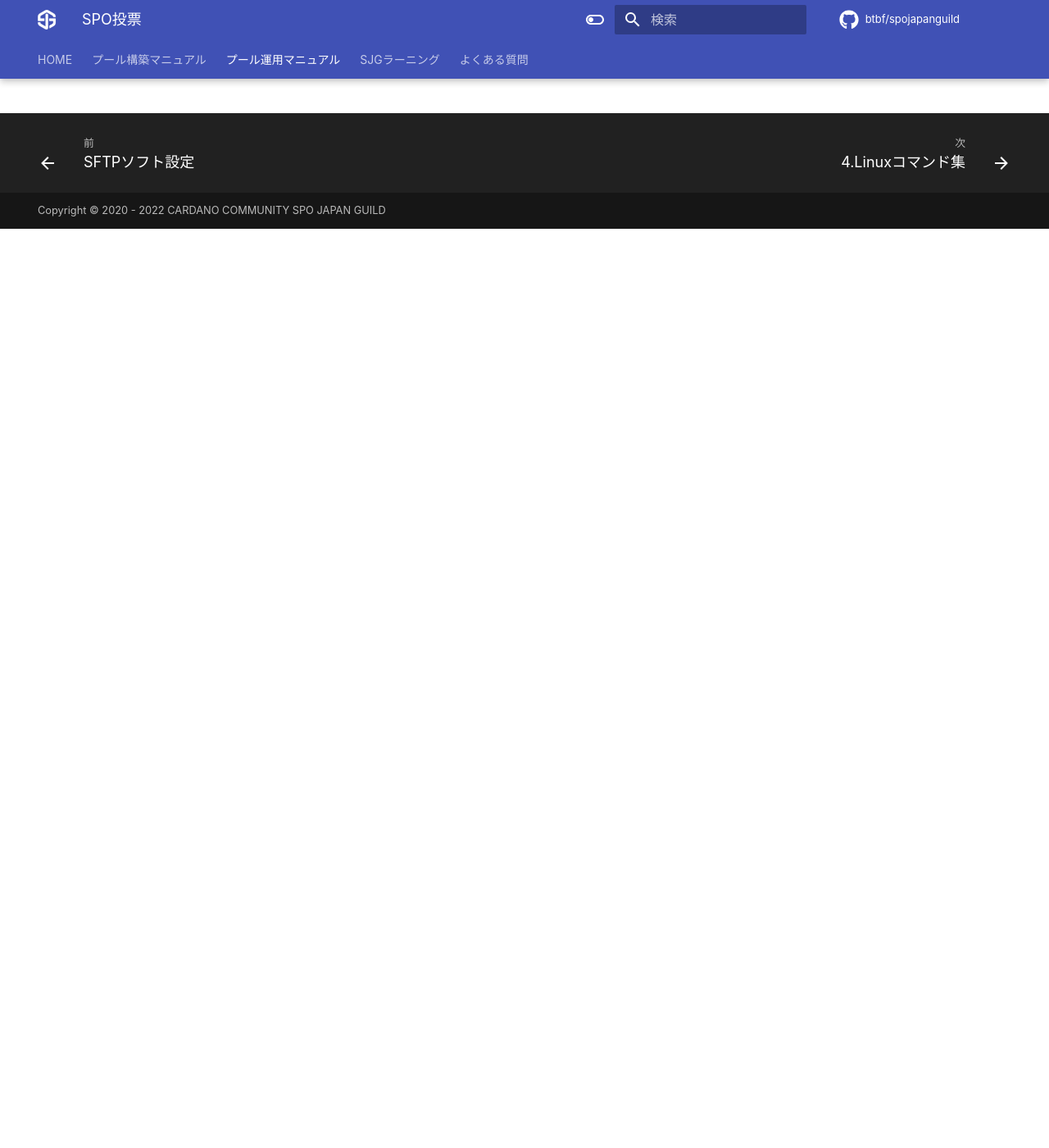
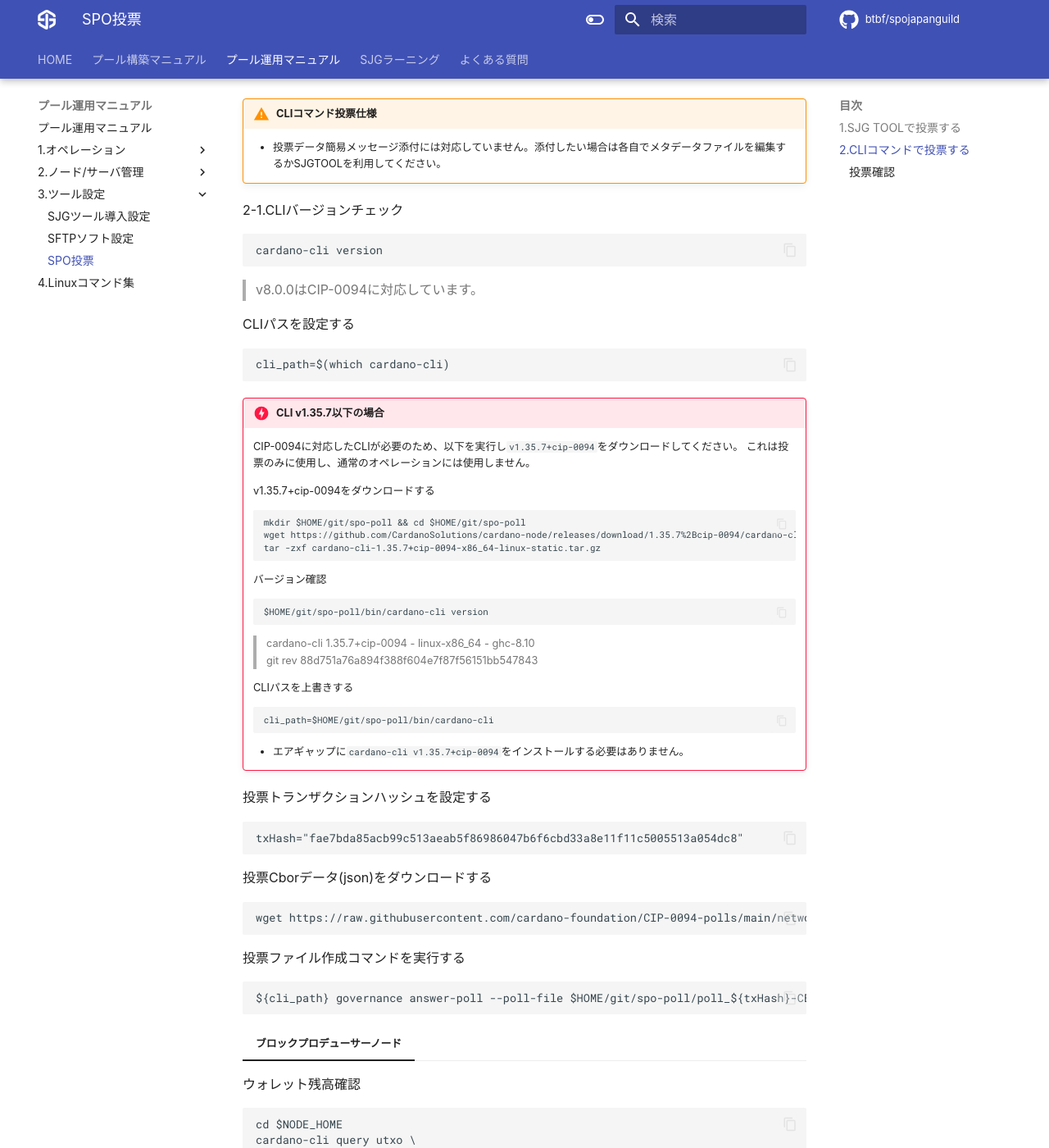
Before and after one commit to btbf/spojapanguild, an MkDocs documentation site: the page built from docs/operation/spo-poll.md, in a window 1280 px wide and 1400 px high, scrolled down 1121 px. Shown: the whole window at 82% size. Built offline with MkDocs 1.6.1 and Material for MkDocs 9.7.7, drawn with Linux system fonts in a browser that asks for light colours; comment, search, counter and statistics services are not loaded; some of the changed text lies outside the part shown.

Commit message:
SPO投票実装

````diff
--- a/docs/operation/spo-poll.md
+++ b/docs/operation/spo-poll.md
@@ -1,111 +1,182 @@
 # カルダノ財団SPO投票マニュアル
 
-!!! warning "概要"
-    * SJG TOOLに統合します。
-<!--
-## 投票用CLIインストール
-投票用cardano-cli v8.0.0のインストールスクリプトを実行する
-スクリプト内の指示に従って下さい。
-=== "BP"
+!!! note "概要"
+    * 投票トランザクション [fae7bda85acb99c513aeab5f86986047b6f6cbd33a8e11f11c5005513a054dc8](https://jp.cexplorer.io/tx/fae7bda85acb99c513aeab5f86986047b6f6cbd33a8e11f11c5005513a054dc8/metadata#data)
+    * 投票期限：413エポック終了まで
+    * CIP-0094ダッシュボード
+    Adastat.net [[Mainnet]](https://adastat.net/polls) / Cardanoscan.io [[Mainnet]](https://cardanoscan.io/spo-polls/)
+    * トランザクション手数料のみで投票できます
+    * CIP-0094に対応したcardano-cli(v1.35.7+cip-0094 または v8.0.0)が必要です
+    * 投票は初回１回のみが有効です。
+
+## 1.SJG TOOLで投票する
+
+!!! Question "SJG TOOL投票仕様"
+    * 投票データに簡易メッセージを添付可能！
+    [ADASTAT](https://adastat.net/polls/96861fe7da8d45ba5db95071ed3889ed1412929f33610636c072a4b5ab550211)に実装された投票データ簡易メッセージを表示できます。
+    * インストール済みのCLIがCIP-0094非対応の場合は、`cardano-cli v1.35.7+cip-0094`を別途自動インストールします。これは投票のみに使用し、通常のオペレーションには使用しません。
+    * エアギャップに`cardano-cli v1.35.7+cip-0094`をインストールする必要はありません。
+    * 投票内容の自動翻訳はAPI自動翻訳のため、正しい日本語になっていない場合があります。
+
+1-1. SJG TOOLを起動し、v5.3へアップグレードしてください。
+
+1-2. `[5] SPO投票ツール` を選択してください
+
+1-3. 投票トランザクションハッシュを入力してください
+
+```
+fae7bda85acb99c513aeab5f86986047b6f6cbd33a8e11f11c5005513a054dc8
+```
+
+1-4. 画面の指示に従って進めてください。(中断することも可能です)
+
+1-5. 投票確認
+CIP-0094ダッシュボードで自身の投票を確認してみましょう！
+    Adastat.net [[Mainnet]](https://adastat.net/polls) / Cardanoscan.io [[Mainnet]](https://cardanoscan.io/spo-polls/)
+
+以上です。
+
+## 2.CLIコマンドで投票する
+!!! Warning "CLIコマンド投票仕様"
+    * 投票データ簡易メッセージ添付には対応していません。添付したい場合は各自でメタデータファイルを編集するかSJGTOOLを利用してください。
+
+2-1.CLIバージョンチェック
+```
+cardano-cli version
+```
+> v8.0.0はCIP-0094に対応しています。
+
+CLIパスを設定する
+```
+cli_path=$(which cardano-cli)
+```
+
+!!! Danger "CLI v1.35.7以下の場合"
+    CIP-0094に対応したCLIが必要のため、以下を実行し`v1.35.7+cip-0094`をダウンロードしてください。 これは投票のみに使用し、通常のオペレーションには使用しません。
+
+    v1.35.7+cip-0094をダウンロードする
     ```
-    mkdir "${HOME}/git/spo-poll";cd "${HOME}/git/spo-poll"
-    curl -sS -o build_CCLI8.sh https://raw.githubusercontent.com/btbf/CIP-0094-polls/main/scripts/build_CCLI8.sh
-    chmod 755 build_CCLI8.sh
-    ./build_CCLI8.sh
+    mkdir $HOME/git/spo-poll && cd $HOME/git/spo-poll
+    wget https://github.com/CardanoSolutions/cardano-node/releases/download/1.35.7%2Bcip-0094/cardano-cli-1.35.7+cip-0094-x86_64-linux-static.tar.gz
+    tar -zxf cardano-cli-1.35.7+cip-0094-x86_64-linux-static.tar.gz
+    ```
+    バージョン確認
+    ```
+    $HOME/git/spo-poll/bin/cardano-cli version
+    ```
+    > cardano-cli 1.35.7+cip-0094 - linux-x86_64 - ghc-8.10
+    > git rev 88d751a76a894f388f604e7f87f56151bb547843
+
+    CLIパスを上書きする
+    ```
+    cli_path=$HOME/git/spo-poll/bin/cardano-cli
     ```
 
-ビルドされた gitハッシュは以下の通りです
-``` { .yaml .no-copy }
-cardano-cli 8.0.0 - linux-x86_64 - ghc-8.10
-git rev 0000000000000000000000000000000000000000
+    * エアギャップに`cardano-cli v1.35.7+cip-0094`をインストールする必要はありません。
+
+
+投票トランザクションハッシュを設定する
 ```
-> 既存のCLIとは別ディレクトにインストールされます。
-> ${HOME}/.local/bin/CIP-0094/cardano-cli
+txHash="fae7bda85acb99c513aeab5f86986047b6f6cbd33a8e11f11c5005513a054dc8"
+```
 
-## 投票用ツール起動
-``` { .yaml .no-copy }
-Using /home/user/.local/bin/CIP-0094/cardano-cli version 8.0.0 ...
-   _____ ____  ____                    ____
-  / ___// __ \/ __ \      ____  ____  / / /
-  \__ \/ /_/ / / / /_____/ __ \/ __ \/ / /
- ___/ / ____/ /_/ /_____/ /_/ / /_/ / / /
-/____/_/    \____/     / .___/\____/_/_/
-                      /_/
+投票Cborデータ(json)をダウンロードする
+```
+wget https://raw.githubusercontent.com/cardano-foundation/CIP-0094-polls/main/networks/${NODE_CONFIG}/${txHash}/poll.json -O $HOME/git/spo-poll/poll_${txHash}-CBOR.json
+```
 
-1) PreProd
-2) Mainnet
-3) Quit
-Which network should we look at?
+投票ファイル作成コマンドを実行する
 ```
-> 1を入力してEnter
+${cli_path} governance answer-poll --poll-file $HOME/git/spo-poll/poll_${txHash}-CBOR.json > $HOME/git/spo-poll/poll_${txHash}-poll-answer.json
+```
 
-``` { .yaml .no-copy }
-1) PreProd Demo Poll (epoch 86 - 1 May 2023)
-2) Other
-3) Quit
-Which poll TX should we look at?
-```
-> 1を入力してEnter
+=== "ブロックプロデューサーノード"
+    ウォレット残高確認
+    ```
+    cd $NODE_HOME
+    cardano-cli query utxo \
+        --address $(cat payment.addr) \
+        $NODE_NETWORK > fullUtxo.out
 
-``` { .yaml .no-copy }
-How satisfied are you with the current rewards and incentives scheme?
-[0] dissatisfied (不満)
-[1] no opinion (未回答)
-[2] satisfied (満足)
+    tail -n +3 fullUtxo.out | sort -k3 -nr | sed -e '/lovelace + [0-9]/d' > balance.out
 
-Please indicate an answer (by index):
-```
-> 回答の番号を入力してEnterを押すと、自動的にTxファイルを作成します。
+    cat balance.out
+    ```
 
-## トランザクション送信
-tx.rawをエアギャップのcnodeフォルダにコピーする
+    UTXO計算
+    ```
+    tx_in=""
+    total_balance=0
+    while read -r utxo; do
+        in_addr=$(awk '{ print $1 }' <<< "${utxo}")
+        idx=$(awk '{ print $2 }' <<< "${utxo}")
+        utxo_balance=$(awk '{ print $3 }' <<< "${utxo}")
+        total_balance=$((${total_balance}+${utxo_balance}))
+        echo TxHash: ${in_addr}#${idx}
+        echo ADA: ${utxo_balance}
+        tx_in="${tx_in} --tx-in ${in_addr}#${idx}"
+    done < balance.out
+    txcnt=$(cat balance.out | wc -l)
+    echo Total ADA balance: ${total_balance}
+    echo Number of UTXOs: ${txcnt}
+    ```
+
+    投票用トランザクションファイルを作成する
+    ```
+    cd $NODE_HOME
+    ${cli_path} transaction build \
+        $NODE_NETWORK \
+        ${tx_in} \
+        --change-address $(cat payment.addr) \
+        --metadata-json-file $HOME/git/spo-poll/poll_${txHash}-poll-answer.json \
+        --json-metadata-detailed-schema \
+        --required-signer-hash $(cat stakepoolid_hex.txt) \
+        --out-file $NODE_HOME/poll-answer.tx
+    ```
+
 !!! important "ファイル転送"
-    BPの`tx.raw` をエアギャップマシンのcnodeディレクトリにコピーします。
+    BPの`poll-answer.tx` をエアギャップマシンのcnodeディレクトリにコピーします。
     ``` mermaid
     graph LR
-        A[BP] -->|tx.raw| B[エアギャップ];
+        A[BP] -->|poll-answer.tx| B[エアギャップ];
     ```
 
+エアギャップで署名ファイルを作成します。
 
-エアギャップで署名する
-=== "エアギャップ"
+=== "エアギャップオフラインマシン"
     ```
     cd $NODE_HOME
     chmod u+rwx $HOME/cold-keys
     cardano-cli transaction sign \
-        --tx-body-file tx.raw \
+        --tx-body-file poll-answer.tx \
+        --signing-key-file $HOME/cold-keys/node.skey \
         --signing-key-file payment.skey \
-        --signing-key-file $HOME/cold-keys/node.skey \
         $NODE_NETWORK \
-        --out-file tx.signed
+        --out-file poll-answer-tx.signed
     chmod a-rwx $HOME/cold-keys
     ```
 
-tx.signedをBPのcnodeフォルダにコピーする
 !!! important "ファイル転送"
-    エアギャップの`tx.signed` をBPのcnodeディレクトリにコピーします。
+    エアギャップの`poll-answer-tx.signed` をBPのcnodeディレクトリにコピーします。
     ``` mermaid
     graph LR
-        A[エアギャップ] -->|tx.signed| B[BP];
+        A[エアギャップ] -->|poll-answer-tx.signed| B[BP];
     ```
 
-Txを送信する
-=== "BP"
+BPでトランザクションを送信します
+=== "ブロックプロデューサーノード"
     ```
-    cardano-cli transaction submit \
-        --tx-file tx.signed \
-        $NODE_NETWORK
+    submit_txHash=$(${cli_path} transaction txid --tx-file $NODE_HOME/poll-answer.tx)
+    ${cli_path} transaction submit --tx-file $NODE_HOME/poll-answer-tx.signed $NODE_NETWORK
     ```
 
-Txを確認する
-=== "BP"
-    ```
-    txId=`cardano-cli transaction txid --tx-body-file tx.raw`
-    echo "https://preprod.cardanoscan.io/transaction/${txId}"
-    ```
+数分後にトランザクションメタデータを確認する
+```
+curl -sX POST "https://api.koios.rest/api/v0/tx_metadata" -H "accept: application/json" -H "content-type: application/json"  -d "{\"_tx_hashes\":[\"${submit_txHash}\"]}" | jq .
+```
 
+### 投票確認
+CIP-0094ダッシュボードで自身の投票を確認してみましょう！
+Adastat.net [[Mainnet]](https://adastat.net/polls) / Cardanoscan.io [[Mainnet]](https://cardanoscan.io/spo-polls/)
 
-投票結果を確認する
-[https://adastat.net/polls/62c6be72bdf0b5b16e37e4f55cf87e46bd1281ee358b25b8006358bf25e71798](https://adastat.net/polls/62c6be72bdf0b5b16e37e4f55cf87e46bd1281ee358b25b8006358bf25e71798)
-
--->
+以上です。
````
Also changed, not shown: docs/changelogs.md (+5 -0 lines), docs/index.md (+1 -1 lines), 1 other file.
